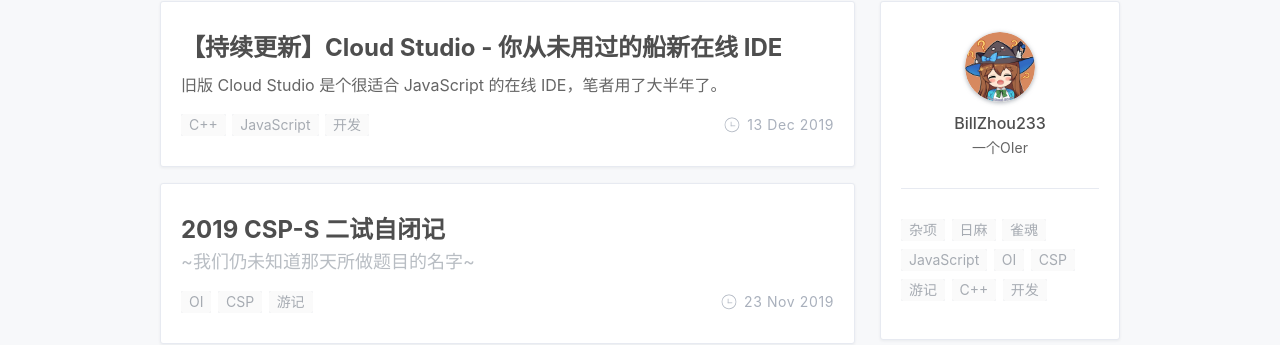
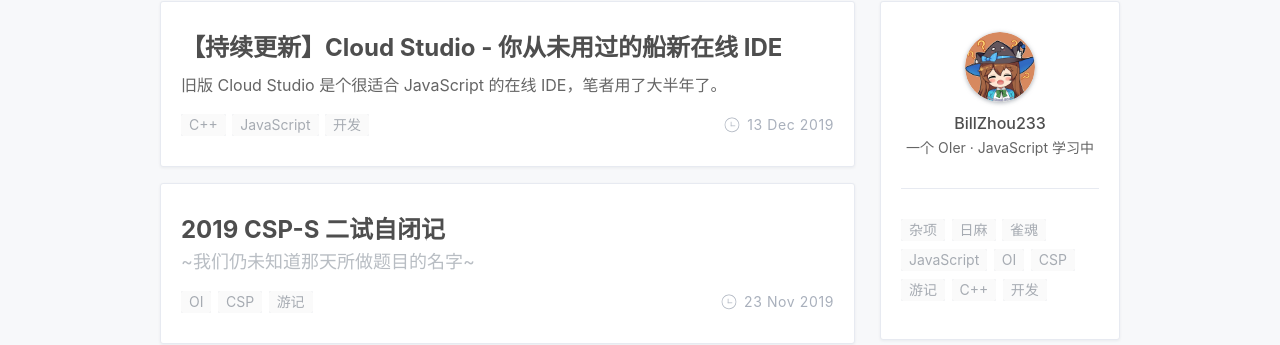
Before and after one commit to BillZhou233/WebpageTest, a Jekyll site: the page built from index.html, in a window 1280 px wide and 900 px high, scrolled down 378 px. Shown: the part 121-466 px from the top of the window. Built offline with Jekyll 4.4.1, drawn with Linux system fonts in a browser that asks for light colours; nearby versions of some CDN libraries; the list of posts is cut into pages by our own code.

Commit message:
Update _config.yml

```diff
--- a/_config.yml
+++ b/_config.yml
@@ -2,7 +2,7 @@
 encoding: UTF-8
 timezone: Asia/Shanghai
 title: BillZhou233's World
-description: Nya~
+description: Nyaa~
 keyword: ''
 
 # if you don't need baseurl, you should leave this value blank.
@@ -21,7 +21,7 @@
 # Author 配置博主信息
 author: 'BillZhou233'
 nickname: 'BZ233'
-bio: '一个OIer'
+bio: '一个 OIer · JavaScript 学习中'
 avatar: '/assets/img/Keikumusume1.png'
 
 # Search
```
